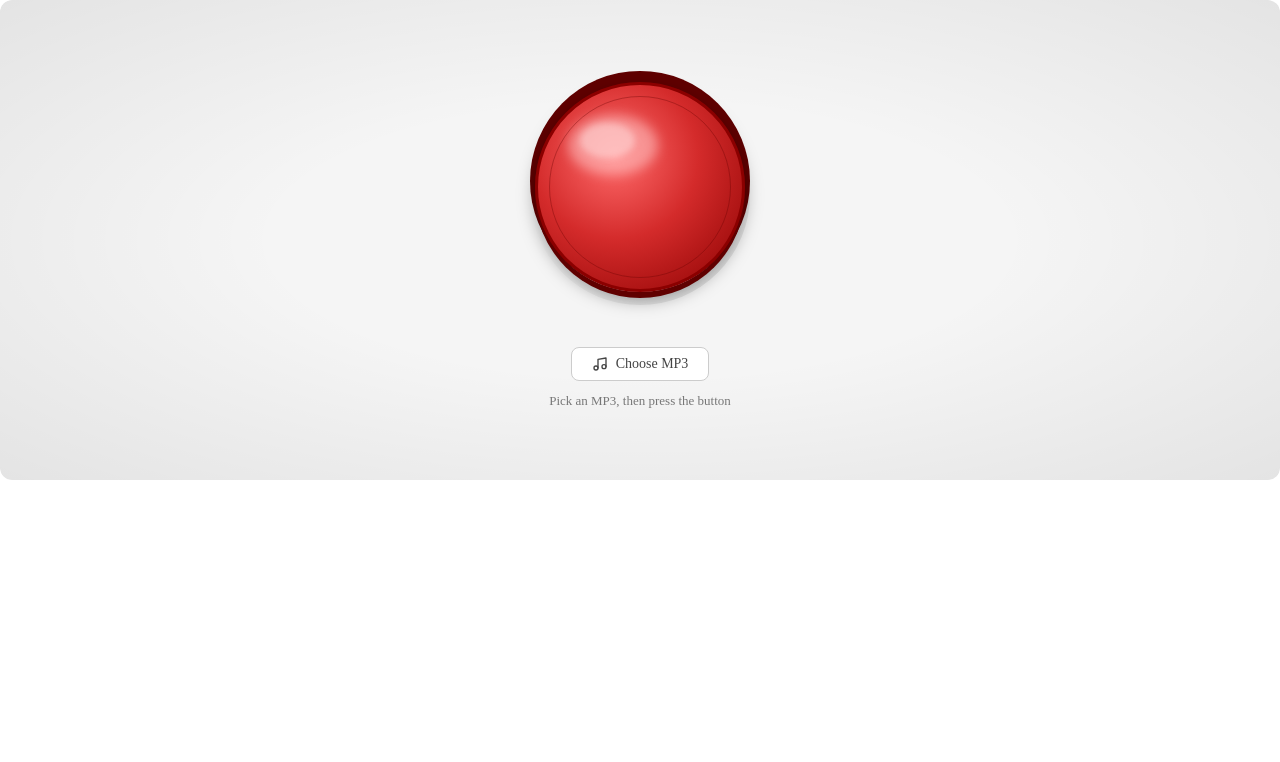
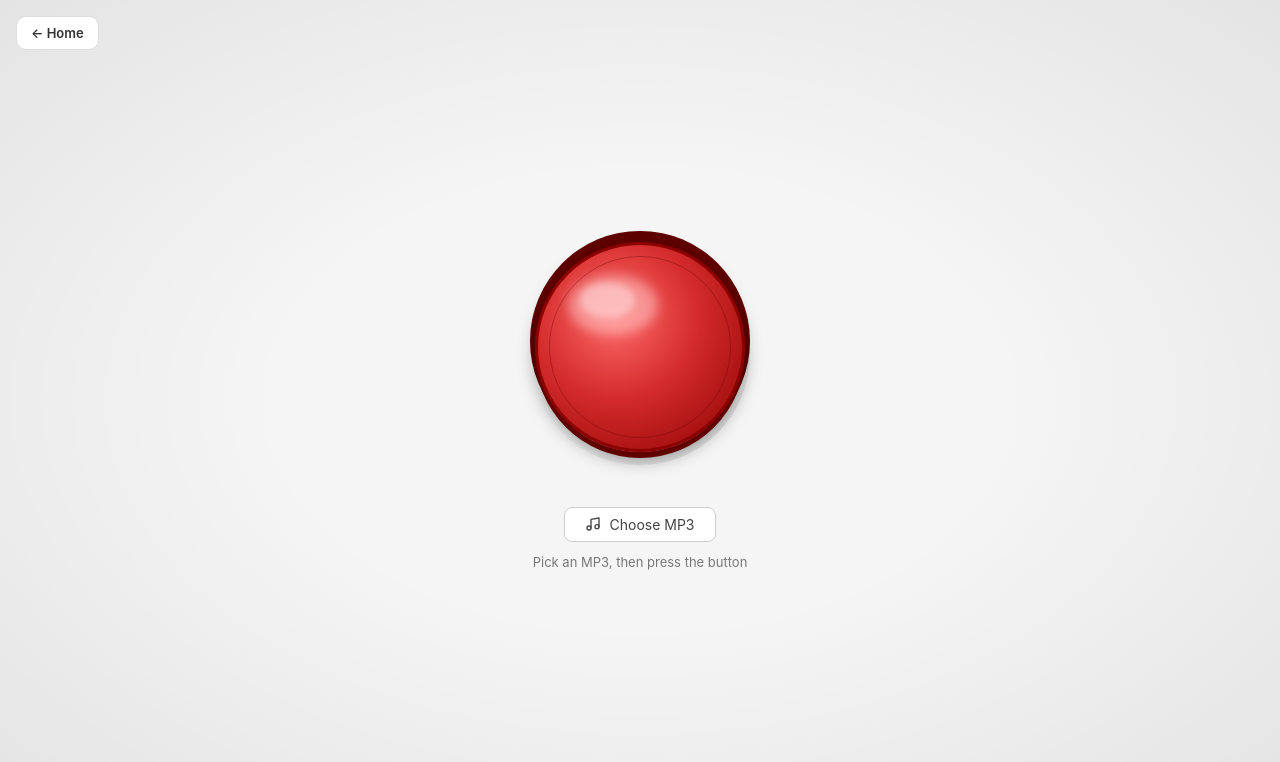
Before and after one commit to welch-fun/welch-fun.github.io, a plain HTML site: page red-button.html in a window 1280 px wide. Drawn offline with Linux system fonts and the light colour scheme.

Commit message:
Update red-button.html

```diff
--- a/red-button.html
+++ b/red-button.html
@@ -1,20 +1,50 @@
-
+<!DOCTYPE html>
+<html lang="en">
+<head>
+<meta charset="UTF-8">
+<meta name="viewport" content="width=device-width, initial-scale=1.0">
+<title>Red Button — welch-fun</title>
 <style>
   * { box-sizing: border-box; margin: 0; padding: 0; }
+  body {
+    background: #f5f5f5;
+    font-family: -apple-system, BlinkMacSystemFont, 'Segoe UI', sans-serif;
+    min-height: 100vh;
+    position: relative;
+    overflow-x: hidden;
+  }
+  #home-btn {
+    position: absolute;
+    top: 16px;
+    left: 16px;
+    display: flex;
+    align-items: center;
+    gap: 6px;
+    padding: 8px 14px;
+    background: #fff;
+    border: 1px solid #ddd;
+    border-radius: 10px;
+    text-decoration: none;
+    color: #333;
+    font-size: 13px;
+    font-weight: 600;
+    z-index: 999;
+    transition: background 0.15s, border-color 0.15s;
+  }
+  #home-btn:hover { background: #f0f0f0; border-color: #bbb; }
+
   #app {
-    min-height: 480px;
-    background: #f5f5f5;
+    min-height: 100vh;
     display: flex;
     flex-direction: column;
     align-items: center;
     justify-content: center;
     gap: 40px;
-    border-radius: 12px;
     position: relative;
     overflow: hidden;
   }
   #vignette {
-    position: absolute; inset: 0; border-radius: 12px;
+    position: absolute; inset: 0;
     background: radial-gradient(ellipse at center, transparent 40%, rgba(0,0,0,0.07) 100%);
     pointer-events: none;
   }
@@ -116,6 +146,10 @@
     transition: width 0.5s linear;
   }
 </style>
+</head>
+<body>
+
+<a id="home-btn" href="index.html">&#8592; Home</a>
 
 <div id="app">
   <div id="vignette"></div>
@@ -167,8 +201,6 @@ function playXPClick() {
     masterGain.gain.setValueAtTime(0.55, now);
     masterGain.connect(ctx.destination);
 
-    // === LAYER 1: Initial plastic "tak" transient ===
-    // Short noise burst filtered to a mid-bright crack
     const bufLen = ctx.sampleRate * 0.018;
     const noiseBuf = ctx.createBuffer(1, bufLen, ctx.sampleRate);
     const noiseData = noiseBuf.getChannelData(0);
@@ -193,8 +225,6 @@ function playXPClick() {
     noiseSource.start(now);
     noiseSource.stop(now + 0.02);
 
-    // === LAYER 2: Tonal "tok" body — the warm resonant part ===
-    // Two detuned oscillators pitched like a physical switch mechanism
     const freqs = [{ f: 820, detune: 0 }, { f: 1240, detune: 8 }];
     freqs.forEach(({ f, detune }) => {
       const osc = ctx.createOscillator();
@@ -220,7 +250,6 @@ function playXPClick() {
       osc.stop(now + 0.08);
     });
 
-    // === LAYER 3: Sub thump — the tiny physical "weight" of the click ===
     const sub = ctx.createOscillator();
     sub.type = 'sine';
     sub.frequency.setValueAtTime(180, now);
@@ -235,7 +264,6 @@ function playXPClick() {
     sub.start(now);
     sub.stop(now + 0.05);
 
-    // === LAYER 4: Faint high "tick" — the release click (XP had a subtle two-part sound) ===
     const tick = ctx.createOscillator();
     tick.type = 'sine';
     tick.frequency.setValueAtTime(3800, now + 0.022);
@@ -260,7 +288,7 @@ function updateProgress() {
   const rem = musicAudio.duration - musicAudio.currentTime;
   const m = Math.floor(rem / 60);
   const s = Math.floor(rem % 60).toString().padStart(2, '0');
-  status.textContent = '▶  ' + musicName + '  −' + m + ':' + s;
+  status.textContent = '\u25B6  ' + musicName + '  \u2212' + m + ':' + s;
 }
 
 function playMusic() {
@@ -273,7 +301,7 @@ function playMusic() {
     musicAudio.onended = () => {
       clearInterval(progressInterval);
       progressBar.style.width = '0%';
-      status.textContent = musicName + ' — done';
+      status.textContent = musicName + ' \u2014 done';
     };
   }).catch(() => { status.textContent = 'Could not play audio.'; });
 }
@@ -311,3 +339,5 @@ window.addEventListener('touchend', onRelease);
 btnWrap.addEventListener('keydown', (e) => { if (e.key === ' ' || e.key === 'Enter') { e.preventDefault(); onPress(); } });
 btnWrap.addEventListener('keyup', (e) => { if (e.key === ' ' || e.key === 'Enter') onRelease(); });
 </script>
+</body>
+</html>
```
